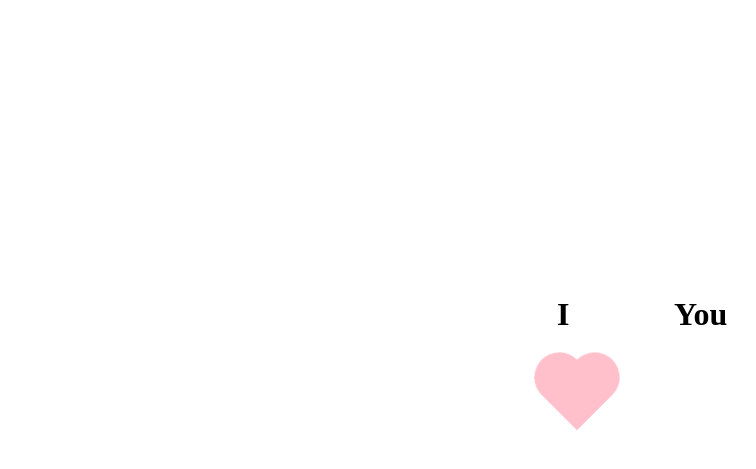
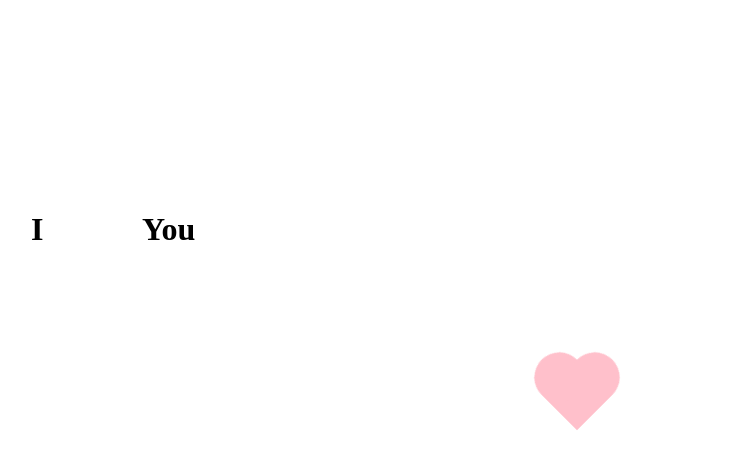
Before and after one commit to USharf/for-HER, a plain HTML site: page index.html in a window 1280 px wide. Shown: the part 5-474 px from the top of the page, without its empty margins (63-819 px from the left). Drawn offline with Linux system fonts and the light colour scheme.

Commit message:
Update style.css

```diff
--- a/style.css
+++ b/style.css
@@ -7,15 +7,15 @@
 }
 .first{
 
-    position: absolute;
-    top: 280px;
-    left: 620px;
+        position: absolute;
+    top: 195px;
+    left: 94px;
 }
 .second{
 
-        position: absolute;
-        top: 280px;
-        left: 737px;
+      position: absolute;
+top: 195px;
+left: 205px;
     }
 
   .back {
```
